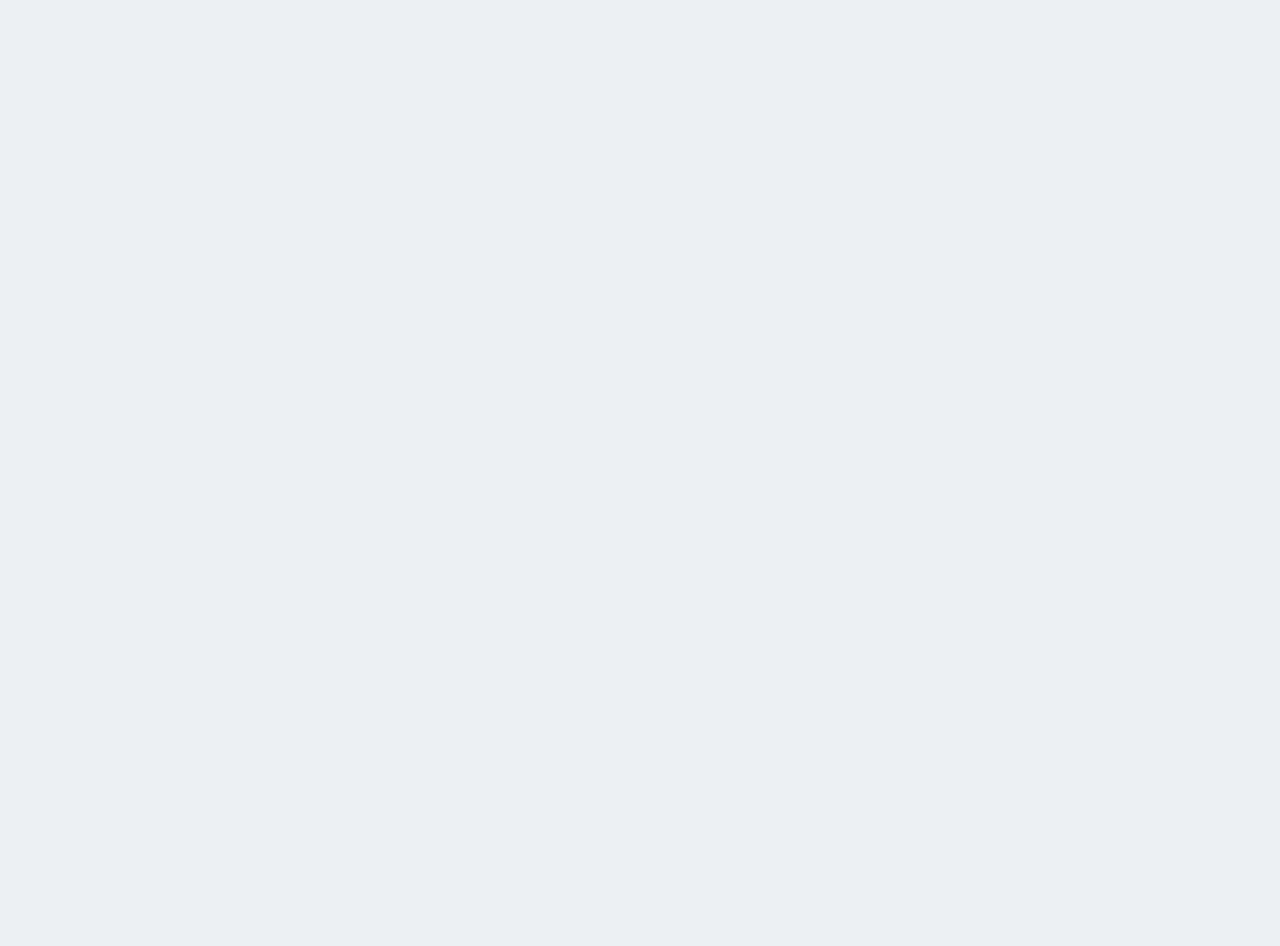
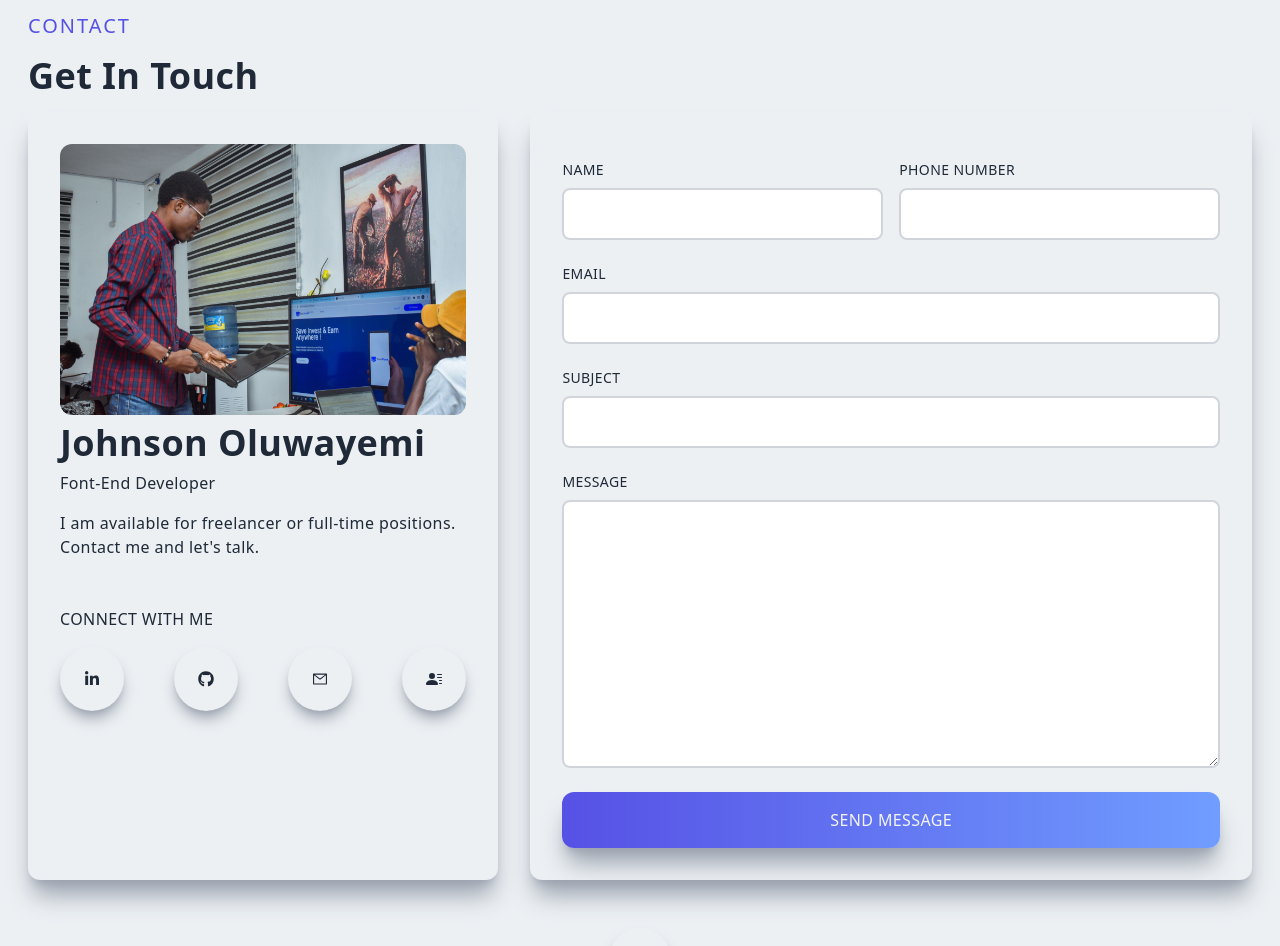
Before and after one commit to smartprincipal/johnsonPorfolio, a Next.js app: page / in a window 1280 px wide. Shown: the part 3660-4606 px from the top of the page. Before the commit the page ends 3608 px from the top, so only its background shows below. Built offline with nearby package versions, Linux system fonts and the light colour scheme.

Commit message:
contact implemented

```diff
--- /dev/null
+++ b/components/Contact.jsx
@@ -0,0 +1,125 @@
+import React from 'react'
+import contact from '../public/assets/me2.jpg'
+import Image from 'next/image'
+import { AiOutlineMail } from 'react-icons/ai'
+import { BsFillPersonLinesFill } from 'react-icons/bs'
+import { FaGithub, FaLinkedinIn } from 'react-icons/fa'
+import Link from 'next/link'
+import {HiOutlineChevronDoubleUp} from 'react-icons/hi'
+
+const Contact = () => {
+  return (
+    <div className='w-full lg:h-screen'>
+     <div className='max-w-[1240px] m-auto px-2 py-16 w-full'>
+      <p className='text-xl tracking-widest uppercase text-[#5651e5]'>Contact</p>
+      <h2 className='py-4'>Get In Touch</h2>
+
+      <div className='grid lg:grid-cols-5 gap-8'>
+
+       {/* LEFT */}
+       <div className='col-span-3 lg:col-span-2 w-full h-full shadow-xl shadow-gray-400 rounded-xl p-4'>
+        <div className='lg:p-4 h-full'>
+         <div>
+          <Image src={contact} alt="" className='rounded-xl hover:scale-105 ease-in duration-300' />
+         </div>
+         <div>
+          <h2 className='py-2'>Johnson Oluwayemi</h2>
+          <p>Font-End Developer</p>
+          <p className='py-4'>I am available for freelancer or full-time positions. Contact me and let's talk. </p>
+         </div>
+         <div>
+          <div>
+           <p className='uppercase pt-8 '>Connect with me</p>
+
+           <div className='flex items-center justify-between py-4'>
+           <a href='linkedin.com/in/johnson-oluwayemi-b85290110'
+              target='_blank'
+              rel='noreferrer'>
+           <div className=' rounded-full shadow-lg shadow-gray-400 p-6 cursor-pointer hover:scale-110 ease-in duration-300'>
+            <FaLinkedinIn/>
+           </div>
+           </a>
+
+           <a
+              href='https://github.com/smartprincipal'
+              target='_blank'
+              rel='noreferrer'>
+           <div className=' rounded-full shadow-lg shadow-gray-400 p-6 cursor-pointer hover:scale-110 ease-in duration-300'>
+            <FaGithub/>
+           </div>
+            </a>
+
+            <Link href='/#contact'>
+           <div className=' rounded-full shadow-lg shadow-gray-400 p-6 cursor-pointer hover:scale-110 ease-in duration-300'>
+            <AiOutlineMail/>
+           </div>
+            </Link>
+
+            <Link href='/resume'>
+           <div className=' rounded-full shadow-lg shadow-gray-400 p-6 cursor-pointer hover:scale-110 ease-in duration-300'>
+            <BsFillPersonLinesFill/>
+           </div>
+            </Link>
+           </div>
+          </div>
+         </div>
+        </div>
+
+       </div>
+        {/* RIGHT SIDE */}
+        <div className='col-span-3 w-full h-auto shadow-xl shadow-gray-400 rounded-xl lg:p-4'>
+         <div className='p-4'>
+          <form action="">
+           <div className='grid md:grid-cols-2 gap-4 w-full py-2'>
+            <div className='flex flex-col'>
+             <label htmlFor="" className='uppercase text-sm py-2'>Name</label>
+             <input className='border-2 rounded-lg p-3 flex border-gray-300' type="text" />
+            </div>
+
+            <div className='flex flex-col'>
+             <label htmlFor="" className='uppercase text-sm py-2'>Phone Number</label>
+             <input className='border-2 rounded-lg p-3 flex border-gray-300' type="text" />
+            </div>
+           </div>
+
+           <div className='flex flex-col py-2'>
+           <div className='flex flex-col'>
+             <label htmlFor="" className='uppercase text-sm py-2'>Email</label>
+             <input className='border-2 rounded-lg p-3 flex border-gray-300' type="email" />
+            </div>
+           </div>
+
+           <div className='flex flex-col py-2'>
+           <div className='flex flex-col'>
+             <label htmlFor="" className='uppercase text-sm py-2'>Subject</label>
+             <input className='border-2 rounded-lg p-3 flex border-gray-300' type="text" />
+            </div>
+           </div>
+           <div className='flex flex-col py-2'>
+           <div className='flex flex-col'>
+             <label htmlFor="" className='uppercase text-sm py-2'>Message</label>
+             <textarea className='border-2 rounded-lg p-3  border-gray-300' rows='10'></textarea>
+            </div>
+           </div>
+
+           <button className='w-full p-4 text-gray-100 mt-4'> Send Message</button>
+          </form>
+         </div>
+
+        </div>
+
+      </div>
+      <div className='flex justify-center py-12'>
+          <Link href='/'>
+              <div className='rounded-full shadow-lg shadow-gray-400 p-4 cursor-pointer hover:scale-110 ease-in duration-300'>
+                <HiOutlineChevronDoubleUp className='text-[#5651e5]' size={30}/>
+              </div>
+
+          </Link>
+        </div>
+     </div>
+    </div>
+  )
+}
+
+export default Contact
--- a/src/pages/index.js
+++ b/src/pages/index.js
@@ -6,6 +6,7 @@
 import About from '../../components/About'
 import Skills from '../../components/Skills'
 import Projects from '../../components/Projects'
+import Contact from '../../components/Contact'
 
 const inter = Inter({ subsets: ['latin'] })
 
@@ -24,6 +25,7 @@
       <About/>
       <Skills/>
       <Projects/>
+      <Contact/>
 
     </>
   )
```
Also changed, not shown: public/assets/me2.jpg (added).
